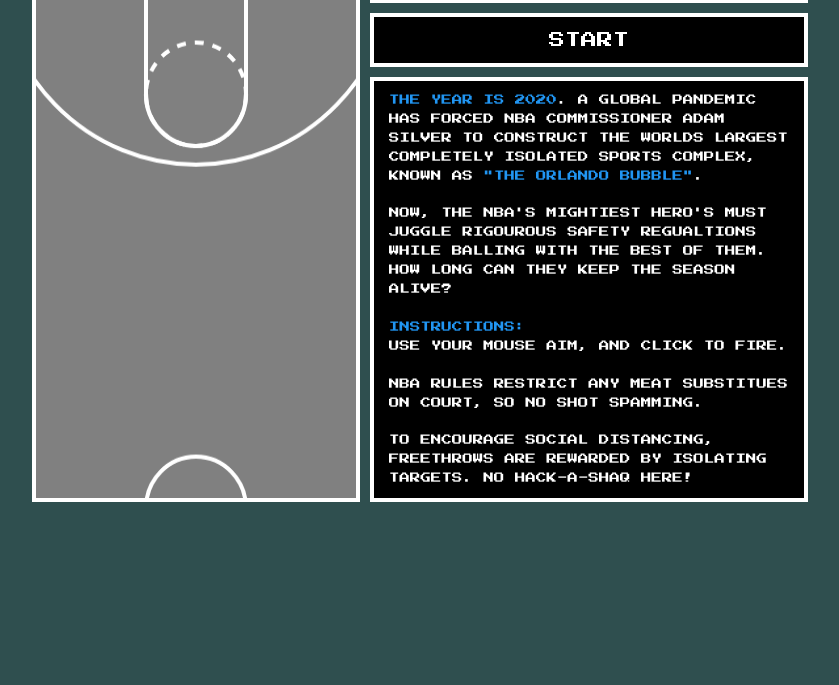
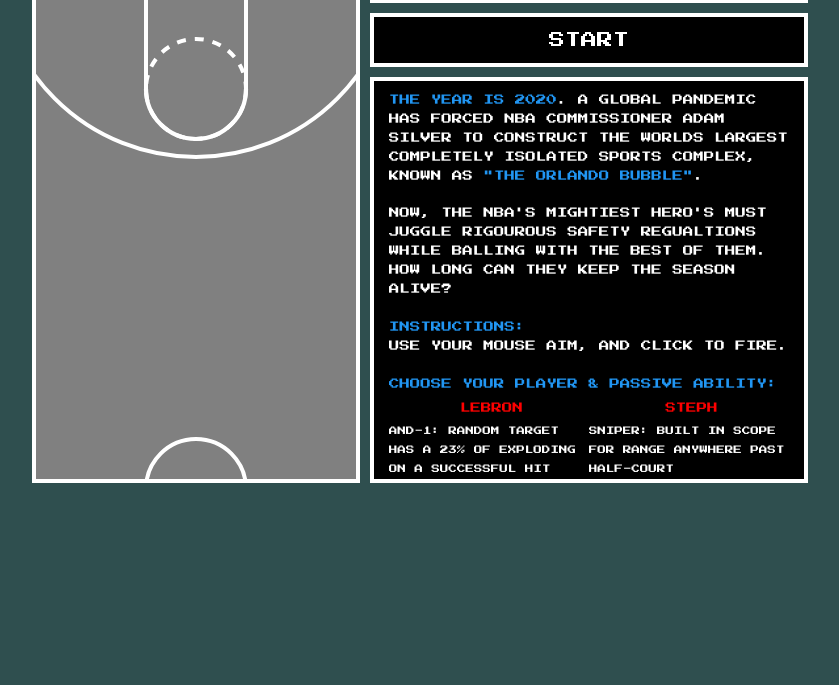
Before and after one commit to amendoza514/amendoza514.github.io, a website built with webpack: page index.html in a window 1280 px wide. Shown: the part 115-800 px from the top of the page, without its empty margins (240-1079 px from the left). Built offline with Linux system fonts and the light colour scheme.

Commit message:
add new welcome page landing

```diff
--- a/index.html
+++ b/index.html
@@ -49,7 +49,7 @@
             margin-right: 10px;
             margin-left: 10px;
             font-size: 10.5px;
-            height: -webkit-fill-available;
+            height: 378px;
             width: 400px;
             border: 4px solid white;
             padding: 15px;
@@ -65,6 +65,50 @@
             color: #2196f3;
             background-color: black;
             display: inline;
+        }
+
+        .player-selection {
+            background-color: black;
+            display: flex;
+            justify-content: space-around;
+        }
+
+        #lebron {
+            margin-top: 5px;
+            color: red;
+            background-color: black;
+            cursor: pointer;
+        }
+
+        #steph {
+            margin-top: 5px;
+            margin-bottom: 5px;
+            color: red;
+            background-color: black;
+            cursor: pointer;
+        }
+
+        .player-text {
+            background-color: black;
+            display: flex;
+            justify-content: space-between;
+            font-size: 8.5px;
+        }
+
+
+        .lebron-text {
+            color: white;
+            background-color: black;
+            cursor: pointer;
+            width: 190px;
+        }
+
+        .steph-text {
+            color: white;
+            background-color: black;
+            cursor: pointer;
+            width: 200px
+
         }
 
           #pause {
@@ -156,12 +200,16 @@
             Use your mouse aim, and click to fire.
             <br />
             <br />
-            NBA rules restrict any meat substitues on court, so no shot spamming.
+            <div class='emp-text'>Choose your  player & passive ability:</div>
             <br />
-            <br />
-            To encourage social distancing, freethrows are rewarded by
-            isolating targets. No hack-a-shaq here!
-        </div>
+            <div class='player-selection'>
+                <div id='lebron'>LeBron</div>
+                <div id='steph'>Steph</div>
+            </div>
+            <div class='player-text'>
+                <div class='lebron-text'>AND-1: random target has a 23% of exploding on a successful hit</div>
+                <div class='steph-text'>Sniper: built in scope for range anywhere past half-court</div>
+            </div>
         <div id='final-score'> </div>
     </div>
     <script src='./dist/bundle.js'></script>
--- a/src/entry.js
+++ b/src/entry.js
@@ -81,13 +81,14 @@
 function go(){
         let canvas = document.querySelector("canvas");
         let start = document.getElementById("start");
-        let pause = document.getElementById("pause");
+        let lebron = document.getElementById("lebron");
+        let steph = document.getElementById("steph");
 
         let context = canvas.getContext("2d");
         canvas.width = 320;
         canvas.height = 540;
   const game = new Game(canvas.width, canvas.height)
-  const gameview = new GameView(game, context, canvas, start, newGame, pause)
+  const gameview = new GameView(game, context, canvas, start, newGame, lebron, steph)
   gameview.startUp();
     //for testing use .startGame()
     //for production use .startUp()
--- a/src/game.js
+++ b/src/game.js
@@ -19,7 +19,6 @@
     this.intervals = [];
     this.reloaded = true;
     // this.greyOut = this.greyOut.bind(this);
-
   }
 
   movingObjects() {
@@ -193,9 +192,6 @@
       score.classList.add("final-score");
     }
 
-    if (this.playing) {
-      this.gameOver();
-    }
 
     for (let i = 0; i < this.movingObjects().length; i++) {
       let obj = this.movingObjects()[i];
@@ -238,6 +234,9 @@
             obj.draw(context);
           };
 
+          if (this.playing) {
+            this.gameOver();
+          }
         }
 }
 
--- a/src/game_view.js
+++ b/src/game_view.js
@@ -4,12 +4,15 @@
 const Game = require("./game");
 
 class GameView {
-  constructor(game, context, canvas, start, newGame, pause) {
+  constructor(game, context, canvas, start, newGame, lebron, steph) {
     this.game = game;
     this.start = start;
     this.context = context;
     this.canvas = canvas;
+    this.lebron = lebron;
+    this.steph = steph;
     this.mousePosition = [0, 0];
+    this.handlePlayer = this.handlePlayer.bind(this);
     this.handleClick = this.handleClick.bind(this);
     this.handleMove = this.handleMove.bind(this);
     this.startGame = this.startGame.bind(this);
@@ -25,8 +28,6 @@
     this.startUp = this.startUp.bind(this);
     this.reset = false;
     this.newGame = newGame;
-    this.pause = pause;
-    this.paused  = false;
   }
 
   getDistance(x1, y1, x2, y2) {
@@ -350,8 +351,14 @@
     }
   }
 
+  handlePlayer(){
+    console.log('ok')
+  }
+
   startUp() {
     if (!this.game.playing) {
+      this.lebron.addEventListener("click", this.handlePlayer);
+      this.steph.addEventListener("click", this.handlePlayer);
       if (this.start.innerHTML = 'start')
       this.start.innerHTML = `start`;
       this.start.addEventListener("click", () => {
@@ -364,8 +371,6 @@
         }
       });
       this.game.playing = true;
-      // this.start.innerHTML = `reset`;
-      // this.start.addEventListener("click", this.resetGame);
     }
   }
 
@@ -382,17 +387,6 @@
     this.game.turret.setColors();
     this.game.addTargets();
     this.game.moveTargets();
-
-    // this.pause.addEventListener("click", () => {
-    //      if (this.paused === false) {
-    //        this.paused = true;
-    //        this.pause.innerHTML = 'play'
-    //      } else {
-    //        this.paused = false;
-    //        this.pause.innerHTML = "pause";
-    //        this.animate();
-    //      }
-    // });
   }
 
   resetGame() {
@@ -414,7 +408,6 @@
   }
 
   animate() {
-    // if (!this.reset) {
     if (!this.paused) {
       if (this.game.playing) {
         if (this.game.projectiles.length > 0) {
@@ -429,12 +422,7 @@
       }
 
       this.game.drawElements(this.context, this.mousePosition);
-      // requestAnimationFrame(this.animate.bind(this));
       this.animation = requestAnimationFrame(this.animate.bind(this));
-      // }
-      // else {
-      //   cancelAnimationFrame(this.animation)
-      // }
     }
   }
 }
```
Also changed, not shown: dist/bundle.js, 1 other file. Lines whose indentation alone changed are shown as unchanged.
